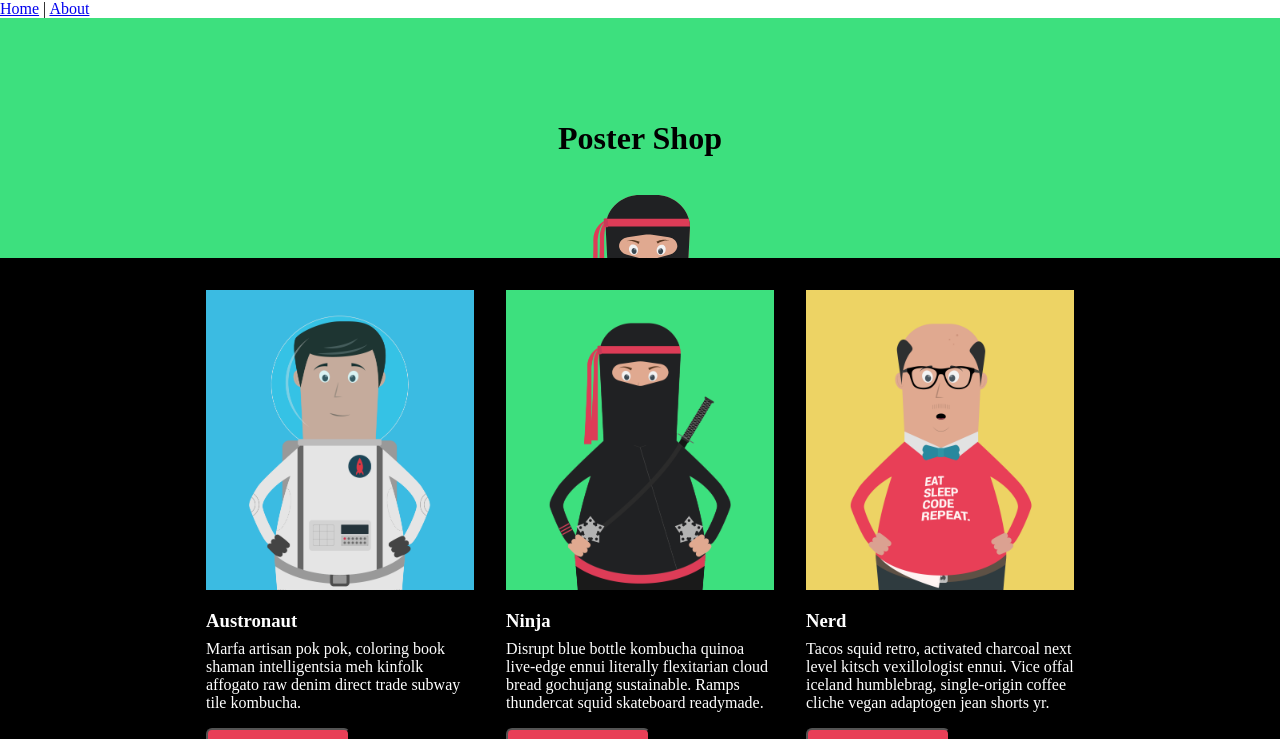
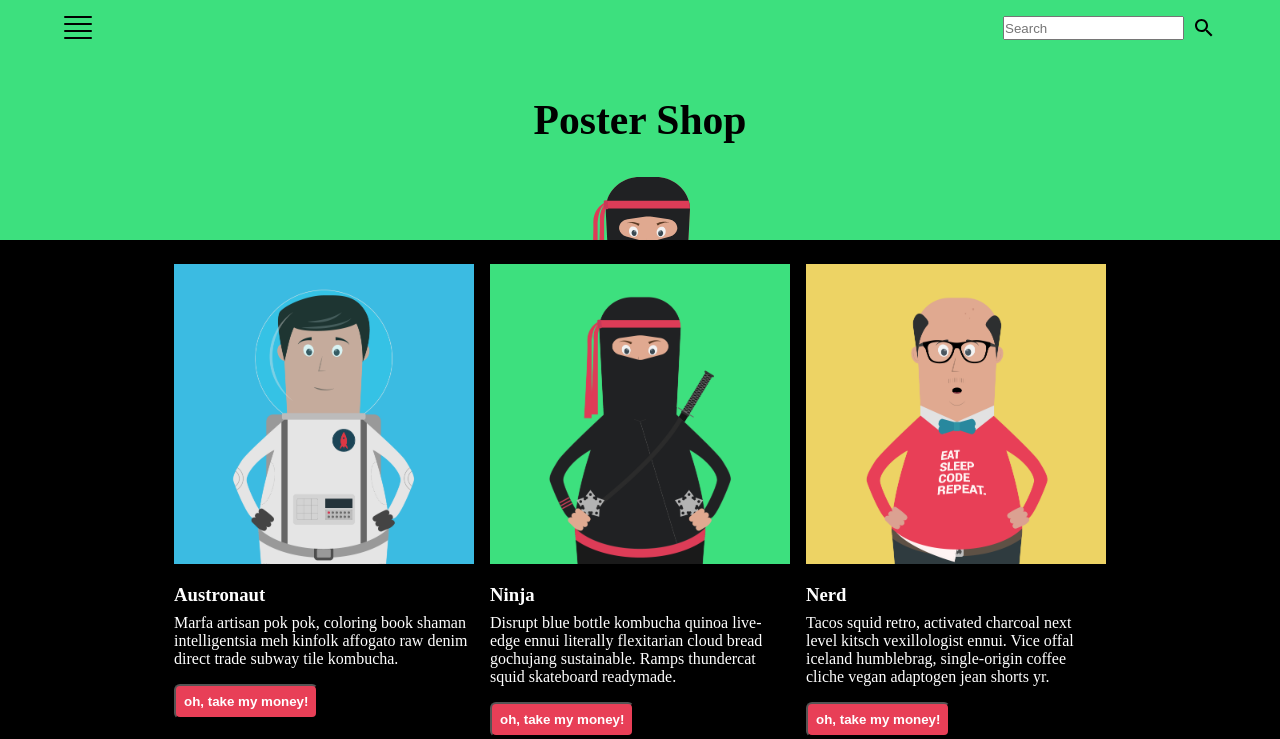
Before and after one commit to SJKed/scrum-project, a Vue app: page / in a window 1280 px wide. Shown: the top 739 px of the page. Built offline with nearby package versions, Linux system fonts and the light colour scheme.

Commit message:
Create Navigation Menu, Search bar

```diff
--- a/src/App.vue
+++ b/src/App.vue
@@ -1,14 +1,14 @@
 <template>
   <div id="app">
-    <div id="nav">
-      <router-link to="/">Home</router-link> |
-      <router-link to="/about">About</router-link>
-    </div>
+    <Header />
     <router-view />
+    <Footer />
   </div>
 </template>
 <script>
+import { Header, Footer } from "./components";
 export default {
+  components: { Header, Footer },
   mounted() {
     this.$store.dispatch("fetchData");
   },
@@ -20,4 +20,8 @@ export default {
   padding: 0;
   box-sizing: border-box;
 }
+#app {
+  text-align: center;
+  background: black;
+}
 </style>
--- a/src/components/BigPoster.vue
+++ b/src/components/BigPoster.vue
@@ -1,5 +1,5 @@
 <template>
-  <article>
+  <article @click="$router.push('/poster/' + char.id)">
     <img :src="require('../assets/Posters/' + char.img)" alt="" height="400" />
     <div>
       <h3>{{ char.name }}</h3>
@@ -19,6 +19,7 @@ export default {
 
 <style lang="scss" scoped>
 article {
+  cursor: pointer;
   text-align: center;
   max-width: 400px;
   color: black;
--- a/src/components/Header.vue
+++ b/src/components/Header.vue
@@ -1,11 +1,65 @@
 <template>
   <header>
+    <div class="menu" v-if="showMenu">
+      <div>
+        <router-link to="/">Home</router-link>
+        <router-link to="/cart">Cart</router-link>
+      </div>
+    </div>
+    <nav>
+      <svg
+        class="menu-icon"
+        :class="{ close: showMenu }"
+        @click="showMenu = !showMenu"
+        width="28"
+        height="23"
+        viewBox="0 0 28 23"
+        fill="none"
+        xmlns="http://www.w3.org/2000/svg"
+      >
+        <rect width="28" height="2" rx="1" fill="black" />
+        <rect y="7" width="28" height="2" rx="1" fill="black" />
+        <rect y="14" width="28" height="2" rx="1" fill="black" />
+        <rect y="21" width="28" height="2" rx="1" fill="black" />
+      </svg>
+
+      <div>
+        <input
+          type="text"
+          placeholder="Search"
+          v-model="search"
+          @keydown="keydown"
+        />
+        <img src="../assets/Icons/searchicon.svg" alt="" @click="setSearch" />
+      </div>
+    </nav>
     <h1>Poster Shop</h1>
   </header>
 </template>
+<script>
+export default {
+  data() {
+    return {
+      search: "",
+      showMenu: false,
+    };
+  },
+  methods: {
+    keydown(e) {
+      if (e.code === "Enter" || this.search === "") {
+        this.setSearch();
+      }
+    },
+    setSearch() {
+      this.$store.dispatch("setSearch", this.search);
+    },
+  },
+};
+</script>
 
-<style>
+<style scoped lang="scss">
 header {
+  position: relative;
   background: #3de07e;
   background-image: url("../assets/Icons/ninjahead.svg");
   background-repeat: no-repeat;
@@ -13,7 +67,62 @@ header {
   background-size: 100px;
   height: 30vh;
   overflow: hidden;
-  display: grid;
-  place-items: center;
+  /* display: grid;
+  place-items: center; */
+  h1 {
+    width: 100%;
+    font-size: 2.6rem;
+    position: absolute;
+    top: 50%;
+    left: 50%;
+    transform: translate(-50%, -50%);
+  }
+  .menu-icon {
+    cursor: pointer;
+  }
+  .menu {
+    position: absolute;
+    top: 3rem;
+    left: 0;
+    right: 0;
+    bottom: 0;
+    background: rgba(0, 0, 0, 0.7);
+    display: grid;
+    place-items: center;
+    z-index: 10;
+    div {
+      display: flex;
+      flex-direction: column;
+      text-align: left;
+      a {
+        letter-spacing: 0.3rem;
+        font-weight: bold;
+        color: #ffffff;
+        text-decoration: none;
+        font-size: 1.6rem;
+        padding: 0.3rem;
+        &:hover {
+          text-decoration: underline;
+        }
+      }
+    }
+  }
+
+  nav {
+    display: flex;
+    justify-content: space-between;
+    position: -webkit-sticky;
+    position: sticky;
+    top: 1rem;
+    width: 90%;
+    margin: 1rem auto;
+
+    div {
+      display: flex;
+      input {
+        margin-right: 0.5rem;
+      }
+    }
+  }
 }
 </style>
--- a/src/components/Poster.vue
+++ b/src/components/Poster.vue
@@ -1,5 +1,5 @@
 <template>
-  <article>
+  <article @click="$router.push('/poster/' + char.id)">
     <img :src="require('../assets/Posters/' + char.img)" alt="" height="300" />
     <div>
       <h3>{{ char.name }}</h3>
@@ -19,11 +19,12 @@ export default {
 
 <style scoped lang="scss">
 article {
+  cursor: pointer;
   text-align: center;
   max-width: 300px;
   color: white;
-  padding: 1rem;
-  /* margin: 1rem; */
+  /* padding: 1rem; */
+  margin: 0.5rem;
   img {
     width: 100%;
     object-fit: cover;
--- a/src/router/index.js
+++ b/src/router/index.js
@@ -1,27 +1,26 @@
-import Vue from 'vue'
-import VueRouter from 'vue-router'
-import Home from '../views/Home.vue'
-import About from '../views/About.vue'
-
-Vue.use(VueRouter)
+import Vue from "vue";
+import VueRouter from "vue-router";
+import Home from "../views/Home.vue";
+import About from "../views/About.vue";
+Vue.use(VueRouter);
 
 const routes = [
   {
-    path: '/',
-    name: 'Home',
-    component: Home
+    path: "/",
+    name: "Home",
+    component: Home,
   },
   {
-    path: '/about',
-    name: 'About',
-    component: About
-  }
-]
+    path: "/about",
+    name: "About",
+    component: About,
+  },
+];
 
 const router = new VueRouter({
-  mode: 'history',
+  mode: "history",
   base: process.env.BASE_URL,
-  routes
-})
+  routes,
+});
 
-export default router
+export default router;
--- a/src/store/index.js
+++ b/src/store/index.js
@@ -6,6 +6,7 @@ Vue.use(Vuex);
 export default new Vuex.Store({
   state: {
     posters: [],
+    search: null,
   },
   actions: {
     fetchData(context) {
@@ -15,15 +16,29 @@ export default new Vuex.Store({
           context.commit("setPosters", data);
         });
     },
+    setSearch(context, word) {
+      context.commit("setSearch", word);
+    },
   },
   mutations: {
     setPosters(state, posters) {
       state.posters = posters;
     },
+    setSearch(state, word) {
+      state.search = word;
+      console.log("mutating search", word);
+    },
   },
   getters: {
     posters(state) {
-      return state.posters.slice(0, state.posters.length - 3);
+      const smallPosters = state.posters.slice(0, state.posters.length - 2);
+      if (state.search === null || state.search === "") {
+        return smallPosters;
+      } else {
+        return smallPosters.filter((pos) =>
+          pos.name.toLowerCase().includes(state.search)
+        );
+      }
     },
     bigPosters(state) {
       return state.posters.slice(state.posters.length - 2, state.length);
--- a/src/views/Home.vue
+++ b/src/views/Home.vue
@@ -1,6 +1,5 @@
 <template>
   <div class="wrapper">
-    <Header />
     <main>
       <section>
         <!-- 9 articles for  -->
@@ -19,15 +18,14 @@
         />
       </section>
     </main>
-    <Footer />
   </div>
 </template>
 
 <script>
-import { Poster, BigPoster, Header, Footer } from "../components";
+import { Poster, BigPoster } from "../components";
 import { mapGetters } from "vuex";
 export default {
-  components: { Poster, BigPoster, Header, Footer },
+  components: { Poster, BigPoster },
   computed: {
     ...mapGetters(["posters", "bigPosters"]),
   },
@@ -35,10 +33,6 @@ export default {
 </script>
 
 <style scoped lang="scss">
-.wrapper {
-  text-align: center;
-}
-
 main {
   background: black;
   section {
@@ -51,11 +45,8 @@ main {
 
 @media only screen and (min-width: 600px) {
   main {
-    display: grid;
-    place-items: center;
-    section:first-of-type {
-      max-width: 900px;
-    }
+    max-width: 950px;
+    margin: auto;
   }
 }
 </style>
```
Also changed, not shown: src/assets/Icons/searchicon.svg (added).
